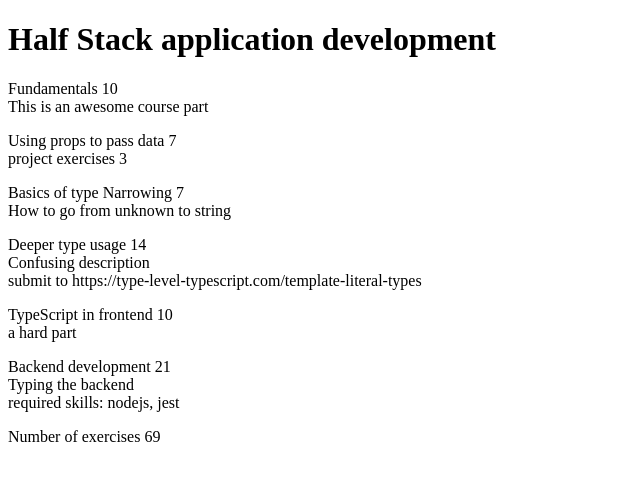
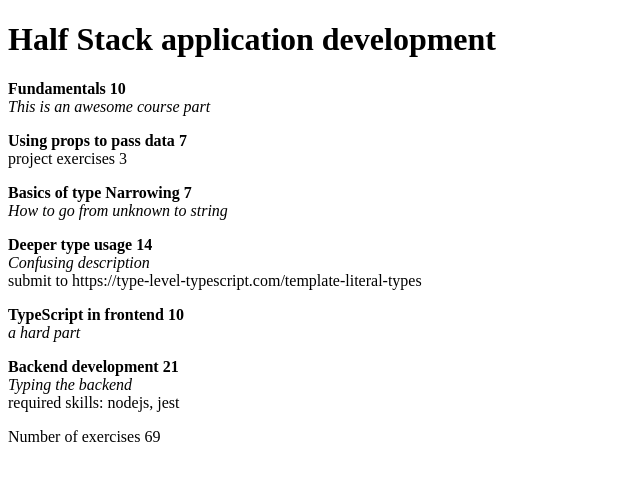
Before and after one commit to mykola-lp/fs-typescript, a React (Vite) app in the folder course/: page / in a window 1280 px wide. Shown: the top 480 px of the page, without its empty margins (0-640 px from the left). Built offline with nearby package versions, Linux system fonts and the light colour scheme.

Commit message:
add bold name/count and italic description formatting

```diff
--- a/course/src/components/Part.tsx
+++ b/course/src/components/Part.tsx
@@ -18,16 +18,16 @@ const Part = ({ coursePart }: PartProps) => {
     case "basic":
       return (
         <p>
-          {coursePart.name} {coursePart.exerciseCount}
+          <b>{coursePart.name} {coursePart.exerciseCount}</b>
           <br />
-          {coursePart.description}
+          <i>{coursePart.description}</i>
         </p>
       );
 
     case "group":
       return (
         <p>
-          {coursePart.name} {coursePart.exerciseCount}
+          <b>{coursePart.name} {coursePart.exerciseCount}</b>
           <br />
           project exercises {coursePart.groupProjectCount}
         </p>
@@ -36,9 +36,9 @@ const Part = ({ coursePart }: PartProps) => {
     case "background":
       return (
         <p>
-          {coursePart.name} {coursePart.exerciseCount}
+          <b>{coursePart.name} {coursePart.exerciseCount}</b>
           <br />
-          {coursePart.description}
+          <i>{coursePart.description}</i>
           <br />
           submit to {coursePart.backgroundMaterial}
         </p>
@@ -47,9 +47,9 @@ const Part = ({ coursePart }: PartProps) => {
     case "special":
       return (
         <p>
-          {coursePart.name} {coursePart.exerciseCount}
+          <b>{coursePart.name} {coursePart.exerciseCount}</b>
           <br />
-          {coursePart.description}
+          <i>{coursePart.description}</i>
           <br />
           required skills: {coursePart.requirements.join(', ')}
         </p>
```
